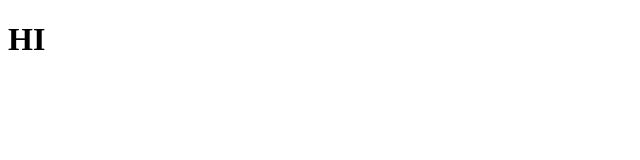
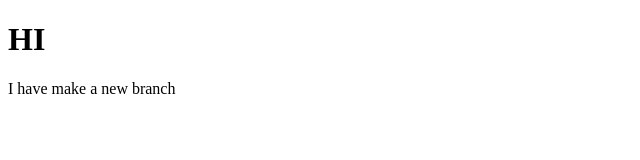
Before and after one commit to daudintact/contentWriter, a plain HTML site: page index.html in a window 1280 px wide. Shown: the whole page, without its empty margins (0-640 px from the left). Drawn offline with Linux system fonts and the light colour scheme.

Commit message:
update a p tag
i work on my branch

```diff
--- a/index.html
+++ b/index.html
@@ -6,5 +6,6 @@
 </head>
 <body>
 	<h1>HI</h1>
+	<p>I have make a new branch</p>
 </body>
 </html>
```
